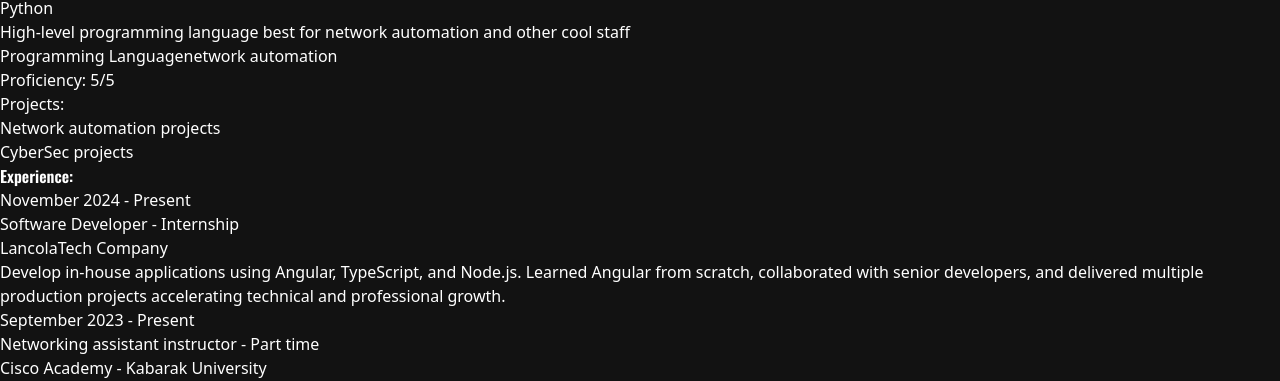
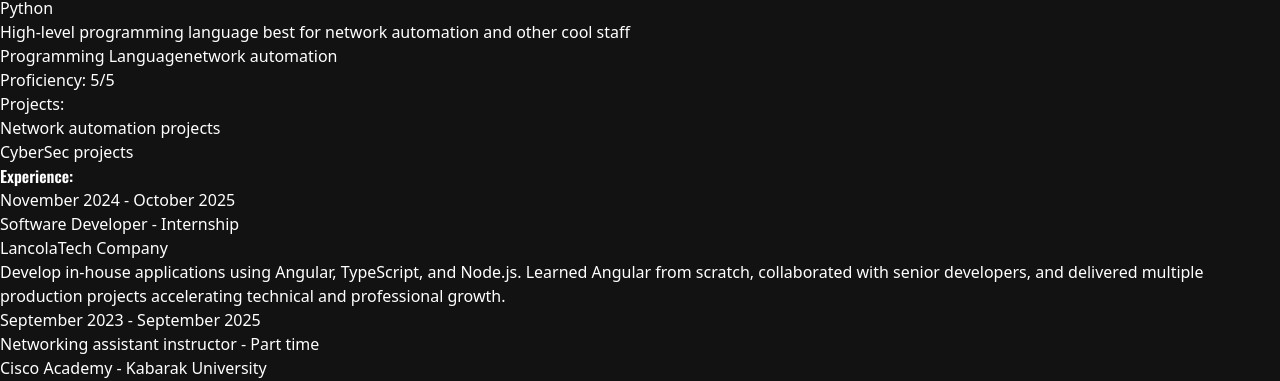
Before and after one commit to Gideon-Ngetich/Portfolio-website, a React (Vite) app in the folder client/: page / in a window 1280 px wide. Shown: the part 6231-6612 px from the top of the page. Built offline with nearby package versions, Linux system fonts and the light colour scheme.

Commit message:
Experience changes

```diff
--- a/client/src/components/TimeLine.jsx
+++ b/client/src/components/TimeLine.jsx
@@ -13,14 +13,14 @@ import { HiArrowNarrowRight } from "react-icons/hi";
 export function TimelineComponet() {
   const data = [
     {
-      period: "November 2024 - Present",
+      period: "November 2024 - October 2025",
       role: "Software Developer - Internship",
       company: "LancolaTech Company",
       description:
         "Develop in-house applications using Angular, TypeScript, and Node.js. Learned Angular from scratch, collaborated with senior developers, and delivered multiple production projects accelerating technical and professional growth.",
     },
     {
-      period: "September 2023 - Present",
+      period: "September 2023 - September 2025",
       role: "Networking assistant instructor - Part time",
       company: "Cisco Academy - Kabarak University",
       description:
```
Also changed, not shown: 1 other file (tests, documents, lock files or other folders).
